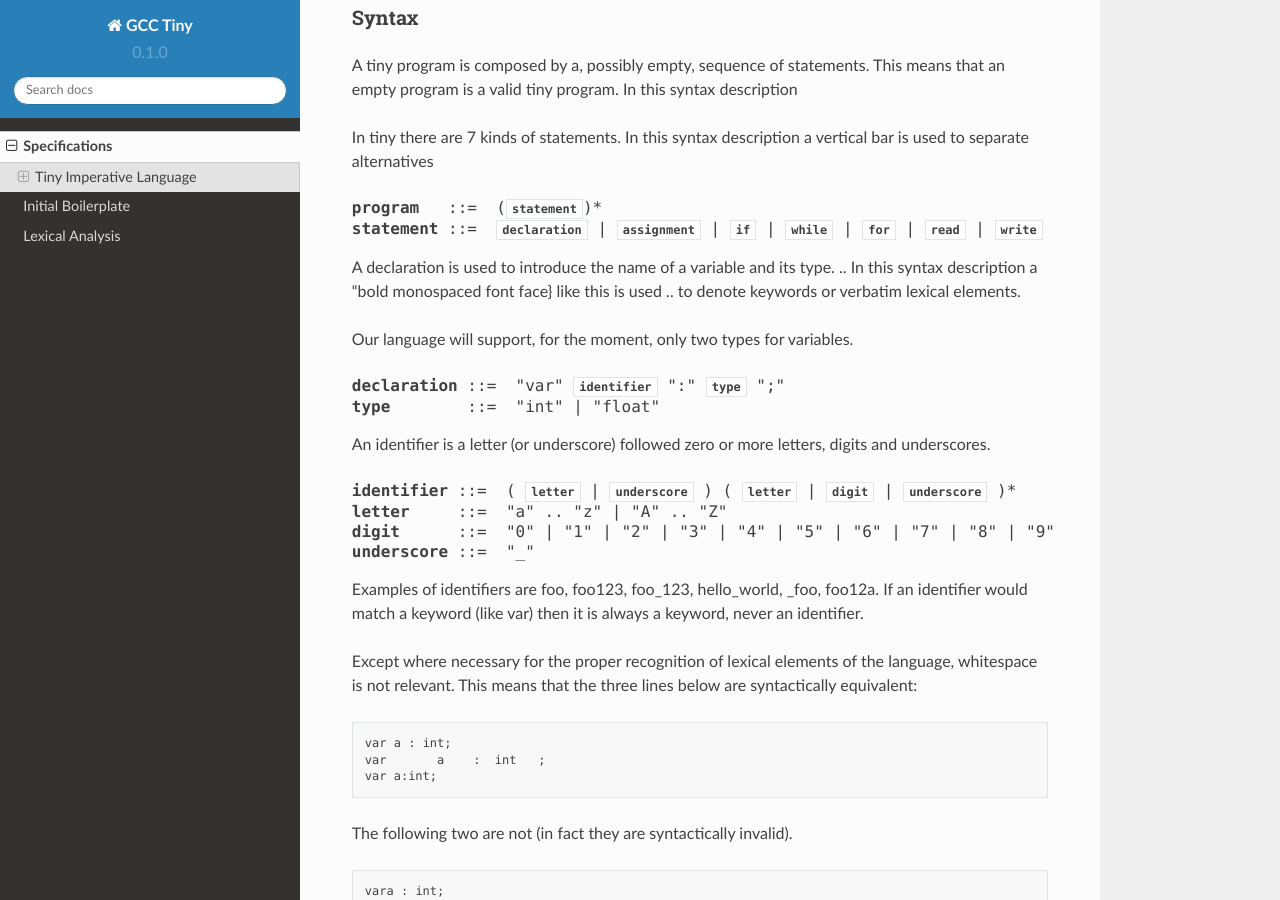
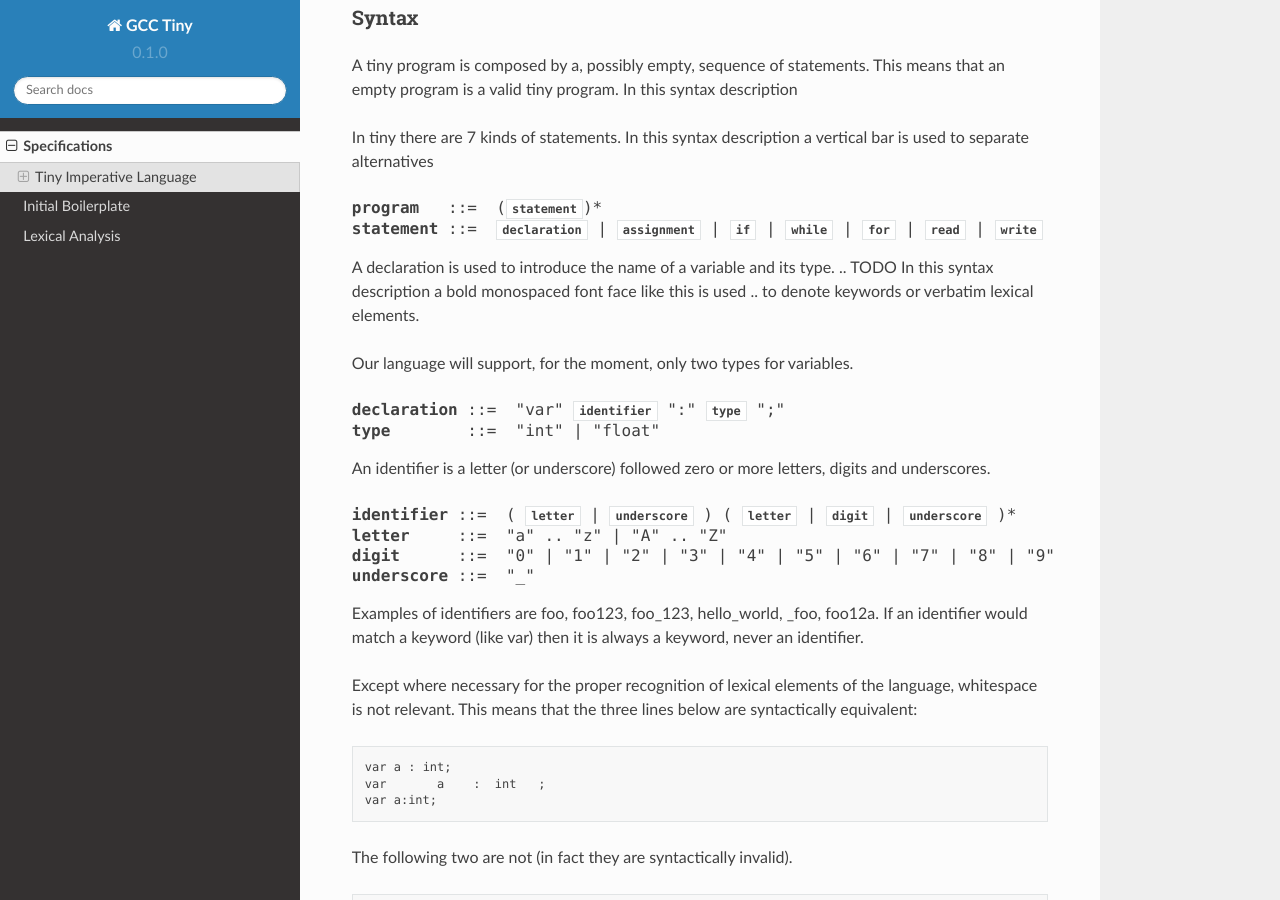
Before and after one commit to GCC-Tiny/gcc-tiny-docs-rtd, a Sphinx documentation site: the page built from docs/source/part01.rst, in a window 1280 px wide and 900 px high, scrolled down 812 px. Built offline with Sphinx 7.4.7 and the Read the Docs theme 2.0.0, drawn with Linux system fonts in a browser that asks for light colours.

Commit message:
part01: remove missed conversion from texi

```diff
--- a/docs/source/part01.rst
+++ b/docs/source/part01.rst
@@ -54,7 +54,7 @@ bar is used to separate alternatives
 
 
 A declaration is used to introduce the name of a variable and its type.
-.. In this syntax description a "bold monospaced font face} like this is used
+.. TODO In this syntax description a bold monospaced font face like this is used
 .. to denote keywords or verbatim lexical elements.
 
 Our language will support, for the moment, only two types for variables.
```
